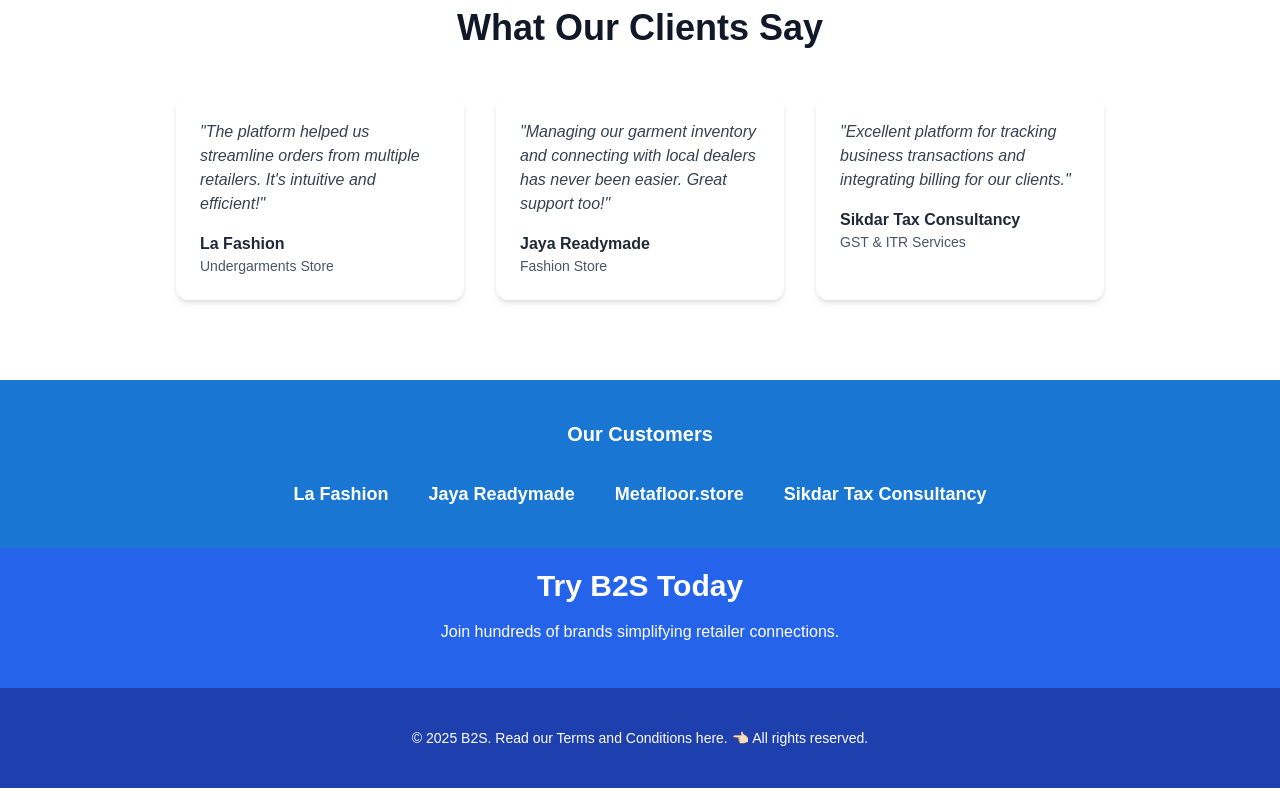
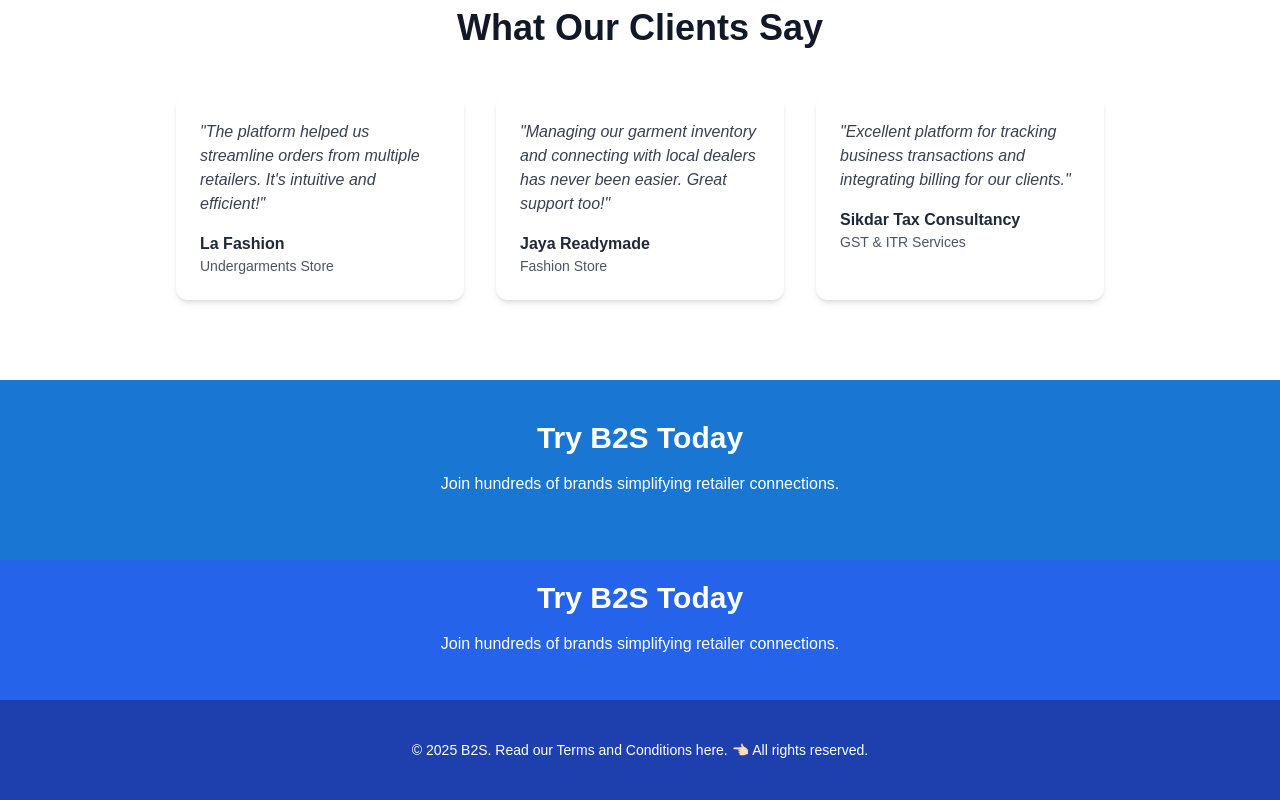
Before and after one commit to DebasisX/b2s-frontend, a Next.js app: page / in a window 1280 px wide. Shown: the part 2026-2826 px from the top of the page. Built offline with nearby package versions, Linux system fonts and the light colour scheme.

Commit message:
Update Sponsors.jsx

```diff
--- a/src/components/Sponsors.jsx
+++ b/src/components/Sponsors.jsx
@@ -2,13 +2,9 @@
 export function Sponsors() {
   return (
     <section className="bg-blue-700 text-white py-10 text-center">
-      <h2 className="text-xl font-semibold mb-8">Our Customers</h2>
-      <div className="flex justify-center gap-10 flex-wrap">
-        {["La Fashion", "Jaya Readymade", "Metafloor.store", "Sikdar Tax Consultancy"].map((sponsor) => (
-          <span key={sponsor} className="text-lg font-semibold">
-            {sponsor}
-          </span>
-        ))}
+            <div className="max-w-xl mx-auto">
+        <h2 className="text-3xl font-bold mb-4">Try B2S Today</h2>
+        <p className="mb-6">Join hundreds of brands simplifying retailer connections.</p>
       </div>
     </section>
   );
```
